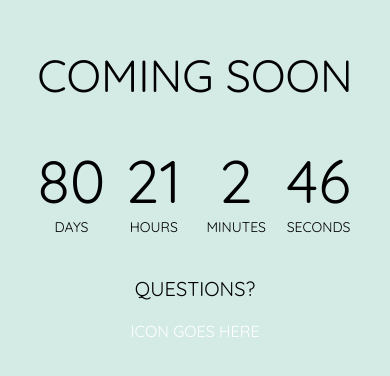
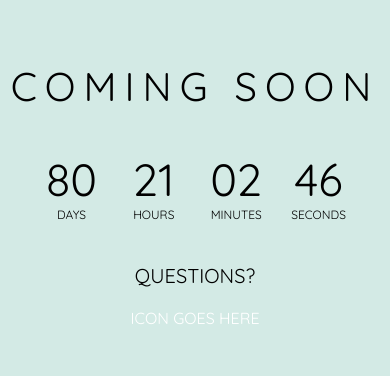
Before and after one commit to ucsdcirclek/mball-2016, a plain HTML site: page index.html in a window 390 px wide. Shown: the part 228-604 px from the top of the page. Drawn offline with Linux system fonts and the light colour scheme.

Commit message:
Tweaks for responsive
Letter spacing for header

```diff
--- a/scripts/main.js
+++ b/scripts/main.js
@@ -26,7 +26,7 @@ function initializeClock(endtime) {
 
     days.innerHTML = t.days;
     hours.innerHTML = t.hours;
-    minutes.innerHTML = t.minutes;
+    minutes.innerHTML = ('0' + t.minutes).slice(-2);
     seconds.innerHTML = ('0' + t.seconds).slice(-2);
 
     if (t.total <= 0) {
--- a/styles/main.css
+++ b/styles/main.css
@@ -27,6 +27,7 @@ h1,h2,h3,h4,h5,h6 {
 
 h1 {
     font-size: 60px;
+    letter-spacing: 8px;
     margin: 0;
 }
 
@@ -94,3 +95,18 @@ h1 {
         font-size: 20px;
     }
 }
+
+@media (max-width: 570px) {
+    h1 {
+        font-size: 40px;
+    }
+
+    #clock > span {
+        font-size: 45px;
+    }
+
+    #clock > span:after {
+        display: block;
+        font-size: 12px;
+    }
+}
```
